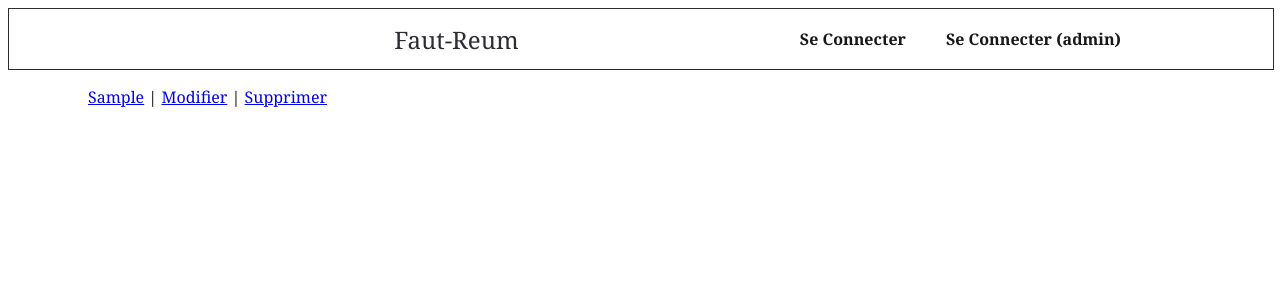
After one commit to Death4Sword/php_exam, a PHP site: page /php_exam/ in a window 1280 px wide. The commit adds this page. Shown: the top 300 px of the page. Run offline with PHP 8.4, Linux system fonts and the light colour scheme; tables that the repository leaves empty or names only in its code hold one stand-in row (values such as "Sample post").

Commit message:
SHIT code but working

```diff
--- a/account.php
+++ b/account.php
@@ -29,6 +29,7 @@ if (isset($_GET['id']) and $_GET['id'] > 0) {
             ?>
                 <br />
                 <a href="edit_account.php">Editer mon profil</a>
+                <a href="index.php">Retour à l'Acceuil</a>
                 <a href="logout.php">Se déconnecter</a>
             <?php
             }
--- a/edit_account.php
+++ b/edit_account.php
@@ -38,10 +38,15 @@ if (isset($_SESSION['id'])) {
         <meta charset="utf-8">
     </head>
 
+    <a href="index.php">Retour en arrière</a>
+
     <body>
+
         <div align="center">
+
             <h2>Edition de mon profil</h2>
             <div align="left">
+
                 <form method="POST" action="" enctype="multipart/form-data">
                     <label>Pseudo :</label>
                     <input type="text" name="newpseudo" placeholder="Pseudo" value="<?php echo $user['pseudo']; ?>" /><br /><br />
--- a/edit_topic.php
+++ b/edit_topic.php
@@ -35,7 +35,7 @@ if (isset($_SESSION['id'])) {
             } else {
                 $update = $bdd->prepare('UPDATE articles SET sujet = ?, contenu = ?, date_time_edition = NOW() WHERE id = ?');
                 $update->execute(array($article_titre, $article_contenu, $edit_id));
-                header('Location: http://127.0.0.1/php_exam/write_topic.php?edit=' . $edit_id);
+                header('Location: http://127.0.0.1/php_exam/edit_topic.php?edit=' . $edit_id);
                 $message = 'Votre article a bien été mis à jour !';
             }
         } else {
@@ -70,5 +70,6 @@ if (isset($_SESSION['id'])) {
         echo $message;
     } ?>
 </body>
+<a href="index.php">Retour à l'Acceuil</a>
 
 </html>
--- /dev/null
+++ b/index.css
@@ -0,0 +1,133 @@
+* {
+    font-family: Georgia, serif;
+ }
+.navtop {
+    background-color: #ffffff;
+    height: 60px;
+    width: 100%;
+    border: 0;
+    border: 0.0625rem solid #2c2c33;
+}
+
+.navtop div {
+    display: flex;
+    margin: 0 auto;
+    width: 1000px;
+    height: 100%;
+}
+
+.navtop div h1,
+.navtop div a {
+    display: inline-flex;
+    align-items: center;
+}
+
+.navtop div h1 {
+    flex: 1;
+    font-size: 24px;
+    padding: 0;
+    margin: 0;
+    color: #2c2c33;
+    font-weight: 100;
+    justify-content: center;
+}
+
+.navtop div h2 {
+    color: #000000;
+    font-weight: 100;
+    padding: 80px 390px;
+    margin-top: 85px;
+}
+
+.navtop div a {
+    padding: 0 20px;
+    text-decoration: none;
+    color: #181616;
+    font-weight: bold;
+}
+
+.navtop div a i {
+    padding: 2px 8px 0 0;
+}
+
+/* .navtop div a:hover {
+    color: #eaebed;
+} */
+
+body.loggedin {
+    background-color: #ffffff;
+}
+.topick {
+    max-width: 57rem;
+    max-width: 57rem;
+    width: 1000px;
+    margin: 0px auto;
+}
+h2{
+	margin: 0;
+    padding: 35px 0px;
+    font-size: 24px;
+    border: 1px solid #e0e0e3;
+    color: #8276eb;
+    text-align: center;
+    background-color: #cac9b835;
+    margin-top: 55px;
+}
+.top{
+    background: rgb(255, 255, 255);
+    display: inline-flex;
+    flex-direction: row;
+
+}
+.topick_poster {
+    color: #000000;
+    border: 0.0625rem solid #1d1c1c;
+    margin: 25px 0;
+    padding: 4px;
+
+}
+
+a.txt {
+    color: #bd1010;
+    width: 647px;
+    text-align-last: center;
+    align-self: center;
+
+}
+/* .pp {
+    height: 30px;
+    width: 85px;
+
+} */
+p.pp_profil {
+    color: #10bd10;
+    width: 90px;
+    text-align-last: center;
+    border-right: ridge;
+    align-self: center;
+
+}
+/* .date {
+    background-color: #d5d3c5;
+
+} */
+p.date_poster {
+    color: #2c91fc;
+    width: 125px;
+    text-align-last: center;
+    border-right: ridge;
+    align-self: center;
+}
+select{
+    color: #1e1f21;
+    margin-block: 18px;
+    padding-right: 55px;
+    padding-block-start: 5px;
+    padding-bottom: 5px;
+}
+select.date {
+    margin-left: 15px;
+}
+img{
+    height: 40px;
+}
--- /dev/null
+++ b/index.php
@@ -0,0 +1,39 @@
+<?php
+session_start();
+$bdd = new PDO("mysql:host=127.0.0.1;dbname=php_exam_db;charset=utf8", "root", "");
+$articles = $bdd->query('SELECT * FROM articles ORDER BY date_heure_creation DESC');
+?>
+<!DOCTYPE html>
+<html>
+
+<head>
+    <title>Accueil</title>
+    <meta charset="utf-8">
+    <link rel="stylesheet" href="index.css" />
+</head>
+
+<body class="loggedin">
+    <nav class="navtop">
+        <div>
+            <h1>Faut-Reum</h1>
+            <?php
+                if(isset($_SESSION['pseudo'])) {
+                    // echo "<a href=\"index.php\">Acceuil</a>
+                    echo "<a href=\"new_topic.php\">Créer un nouveau topic</a>
+                    <a href=\"account.php?id=".$_SESSION['id']."\"><i class=\"fas fa-user-circle\"></i>Profile</a>
+                    <a href=\"logout.php\"><i class=\"fas fa-sign-out-alt\"></i>Logout</a>";
+                } else {
+                    echo "<a href=\"login.php\"><i class=\"fas fa-user-circle\"></i>Se Connecter</a>
+                    <a href=\"login_admin.php\"<i class=\"fas fa-user-circle\"></i>Se Connecter (admin)</a>";
+                }
+                ?>
+        </div>
+    </nav>
+
+    <ul>
+        <?php while ($a = $articles->fetch()) { ?>
+            <ul><a href="topic_info.php?id=<?= $a['id'] ?>"><?= $a['sujet'] ?></a> | <a href="edit_topic.php?edit=<?= $a['id'] ?>">Modifier</a> | <a href="delete_topic.php?id=<?= $a['id'] ?>">Supprimer</a></ul>
+        <?php } ?>
+</body>
+
+</html>
--- a/login_admin.php
+++ b/login_admin.php
@@ -5,7 +5,7 @@ $bdd = new PDO('mysql:host=127.0.0.1;dbname=php_exam_db', 'root', '');
 
 if (isset($_POST['formconnexion'])) {
     $mailconnect = htmlspecialchars($_POST['mailconnect']);
-    $mdpconnect = sha1($_POST['mdpconnect']);
+    $mdpconnect = md5($_POST['mdpconnect']);
     if (!empty($mailconnect) and !empty($mdpconnect)) {
         $requser = $bdd->prepare("SELECT * FROM users WHERE mail = ? AND motdepasse = ? AND admin = 1");
         $requser->execute(array($mailconnect, $mdpconnect));
@@ -31,6 +31,10 @@ if (isset($_POST['formconnexion'])) {
     <meta charset="utf-8">
 </head>
 
+
+<a href="index.php">Retour à l'Acceuil</a>
+
+
 <body>
     <div align="center">
         <h2>Connexion Admin</h2>
--- a/logout.php
+++ b/logout.php
@@ -2,4 +2,4 @@
 session_start();
 $_SESSION = array();
 session_destroy();
-header("Location: login.php");
+header("Location: index.php");
--- a/new_topic.php
+++ b/new_topic.php
@@ -25,6 +25,7 @@ if (isset($_SESSION['id'])) {
 
                     $ins->execute(array($_SESSION['id'], $sujet, $contenu, $notif_mail));
                     // var_dump($_POST, $sujet, $ins);
+
                 } else {
                     $terror = "Votre sujet ne peut pas dépasser 70 caractères";
                 }
--- a/register.php
+++ b/register.php
@@ -5,8 +5,8 @@ if (isset($_POST['forminscription'])) {
     $pseudo = htmlspecialchars($_POST['pseudo']);
     $mail = htmlspecialchars($_POST['mail']);
     $mail2 = htmlspecialchars($_POST['mail2']);
-    $mdp = sha1($_POST['mdp']);
-    $mdp2 = sha1($_POST['mdp2']);
+    $mdp = md5($_POST['mdp']);
+    $mdp2 = md5($_POST['mdp2']);
     if (!empty($_POST['pseudo']) and !empty($_POST['mail']) and !empty($_POST['mail2']) and !empty($_POST['mdp']) and !empty($_POST['mdp2'])) {
         $pseudolength = strlen($pseudo);
         if ($pseudolength <= 255) {
@@ -122,6 +122,8 @@ if (isset($_POST['forminscription'])) {
                 <tr>
                     <td></td>
                     <td align="center">
+                    <br />
+                    <a href="login.php">Vous avez déjà un compte, connectez vous ici.</a>
                         <br />
                         <input type="submit" name="forminscription" value="Je m'inscris" />
                     </td>
--- a/topic_info.php
+++ b/topic_info.php
@@ -27,5 +27,6 @@ if (isset($_GET['id']) and !empty($_GET['id'])) {
     <h1><?= $titre ?></h1>
     <p><?= $contenu ?></p>
 </body>
+<a href="index.php">Retour à l'Acceuil</a>
 
 </html>
--- a/views/forum.view.php
+++ b/views/forum.view.php
@@ -20,8 +20,6 @@
                     <?= $souscategories ?>
                 </p>
             </td>
-            <td class="sub-info">4083495</td>
-            <td class="sub-info">04.12.2015 à 14h52<br />de PrimFX</td>
         </tr>
     <?php } ?>
 </table>
--- a/views/nouveau_topic.view.php
+++ b/views/nouveau_topic.view.php
@@ -47,9 +47,11 @@
             <td>Me notifier des réponses par mail</td>
             <td><input type="checkbox" name="tmail" /></td>
         </tr>
+
         <tr>
-            <td colspan="2"><input type="submit" name="tsubmit" value="Poster le Topic" /></td>
+                <td colspan="2"><input type="submit" name="tsubmit" value="Poster le Topic" /></td>
         </tr>
+
         <?php if (isset($terror)) { ?>
             <tr>
                 <td colspan="2"><?= $terror ?></td>
@@ -57,3 +59,5 @@
         <?php } ?>
     </table>
 </form>
+
+<a href="index.php">Retour à l'Acceuil</a>
```
Also changed, not shown: home.php (deleted, +0 -21 lines), login.html (added, +30 -0 lines), login.php (+9 -28 lines).
